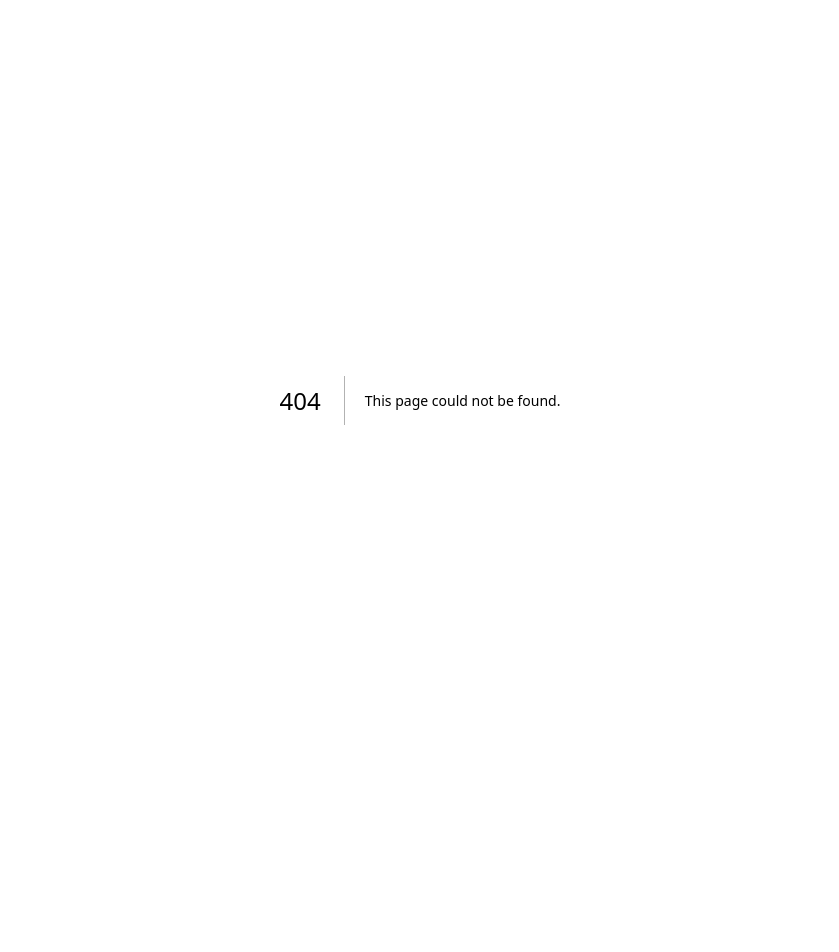
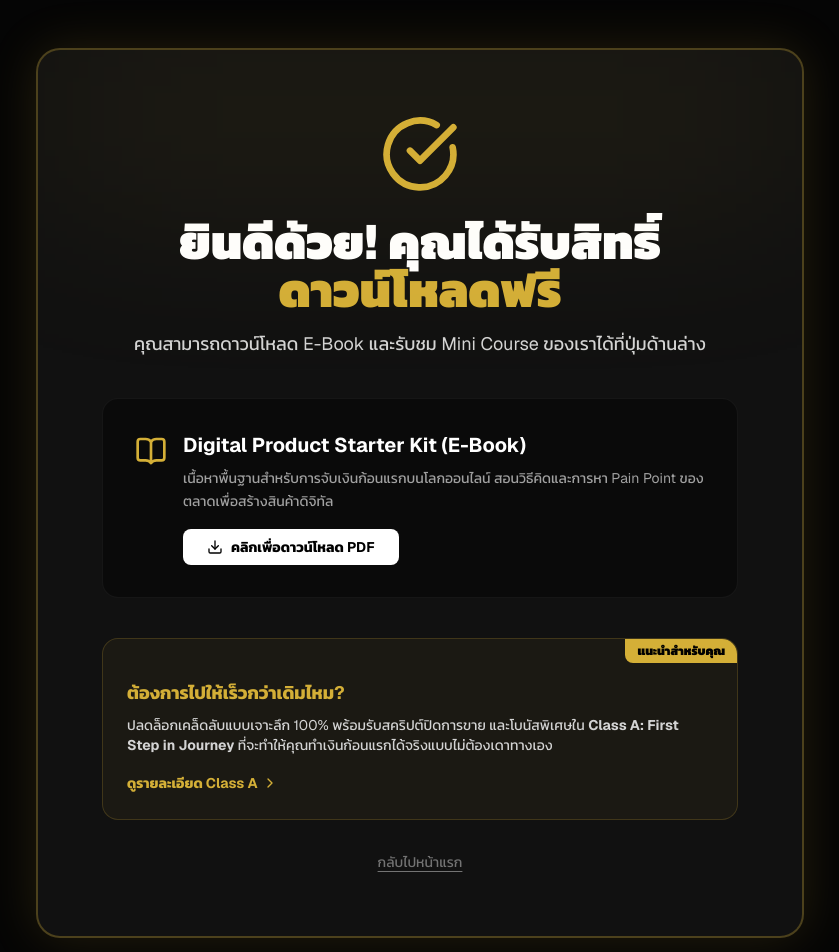
Before and after one commit to Palmmy21/BadGainz, a Next.js app: page /free/download in a window 1280 px wide. Before the commit this address had no page. Shown: the top 952 px of the page, without its empty margins (220-1059 px from the left). Before the commit the page ends 800 px from the top, so only its background shows below. Built offline with nearby package versions, Linux system fonts and the light colour scheme.

Commit message:
Disable Resend and add free download page

```diff
--- a/src/app/api/webhooks/stripe/route.ts
+++ b/src/app/api/webhooks/stripe/route.ts
@@ -44,7 +44,8 @@ export async function POST(req: Request) {
       });
       console.log("Order saved to Firebase successfully:", session.id);
 
-      // 2. Send email via Resend
+      // 2. Send email via Resend (DISABLED FOR NOW)
+      /*
       if (customerEmail) {
         await resend.emails.send({
           from: "Badgainz Team <onboarding@resend.dev>", // TODO: Change this to your verified domain later
@@ -70,6 +71,7 @@ export async function POST(req: Request) {
         });
         console.log("Welcome email sent to:", customerEmail);
       }
+      */
     } catch (err) {
       console.error("Error saving order or sending email:", err);
     }
--- /dev/null
+++ b/src/app/free/download/page.tsx
@@ -0,0 +1,67 @@
+import Link from "next/link";
+import { Download, BookOpen, ChevronRight, CheckCircle } from "lucide-react";
+import FadeIn from "@/components/FadeIn";
+
+export default function FreeDownloadPage() {
+  return (
+    <div className="min-h-screen bg-[#050505] flex items-center justify-center p-6 sm:p-12">
+      <div className="max-w-3xl w-full">
+        <FadeIn direction="up" className="bg-[#111] border-2 border-[var(--gold-primary)]/30 rounded-3xl p-8 sm:p-16 text-center shadow-[0_0_50px_rgba(212,175,55,0.15)] relative overflow-hidden">
+          {/* Abstract Glow */}
+          <div className="absolute top-0 left-1/2 -translate-x-1/2 w-full h-32 bg-[var(--gold-primary)]/10 blur-[100px] pointer-events-none" />
+
+          <CheckCircle className="w-20 h-20 text-[var(--gold-primary)] mx-auto mb-6" />
+
+          <h1 className="text-3xl sm:text-5xl font-black text-white mb-4">
+            ยินดีด้วย! คุณได้รับสิทธิ์ <br className="hidden sm:block"/> <span className="text-[var(--gold-primary)]">ดาวน์โหลดฟรี</span>
+          </h1>
+          <p className="text-lg text-neutral-300 mb-10">
+            คุณสามารถดาวน์โหลด E-Book และรับชม Mini Course ของเราได้ที่ปุ่มด้านล่าง
+          </p>
+
+          <div className="bg-black/40 border border-white/5 rounded-2xl p-6 sm:p-8 mb-10 text-left">
+            <div className="flex items-start gap-4">
+              <BookOpen className="w-8 h-8 text-[var(--gold-primary)] shrink-0 mt-1" />
+              <div>
+                <h3 className="text-white font-bold text-xl mb-2">Digital Product Starter Kit (E-Book)</h3>
+                <p className="text-neutral-400 text-sm mb-4 leading-relaxed">
+                  เนื้อหาพื้นฐานสำหรับการจับเงินก้อนแรกบนโลกออนไลน์ สอนวิธีคิดและการหา Pain Point ของตลาดเพื่อสร้างสินค้าดิจิทัล
+                </p>
+                <button
+                  onClick={() => alert("กำลังพัฒนาระบบไฟล์ดาวน์โหลด... (เชื่อม Google Drive เร็วๆนี้)")}
+                  className="inline-flex items-center gap-2 bg-white text-black font-bold px-6 py-2 rounded-lg hover:bg-[var(--gold-primary)] transition-colors text-sm"
+                >
+                  <Download className="w-4 h-4" />
+                  คลิกเพื่อดาวน์โหลด PDF
+                </button>
+              </div>
+            </div>
+          </div>
+
+          {/* Upsell to Class A */}
+          <div className="border border-[var(--gold-primary)]/20 bg-[var(--gold-primary)]/5 rounded-2xl p-6 text-left mb-8 relative overflow-hidden group hover:border-[var(--gold-primary)]/40 transition-colors">
+            <div className="absolute top-0 right-0 bg-[var(--gold-primary)] text-black text-xs font-black px-3 py-1 rounded-bl-lg">
+              แนะนำสำหรับคุณ
+            </div>
+            <h3 className="text-[var(--gold-primary)] font-bold text-lg mb-2 mt-4">ต้องการไปให้เร็วกว่าเดิมไหม?</h3>
+            <p className="text-neutral-300 text-sm mb-4">
+              ปลดล็อกเคล็ดลับแบบเจาะลึก 100% พร้อมรับสคริปต์ปิดการขาย และโบนัสพิเศษใน <strong>Class A: First Step in Journey</strong> ที่จะทำให้คุณทำเงินก้อนแรกได้จริงแบบไม่ต้องเดาทางเอง
+            </p>
+            <Link href="/#products" className="inline-flex items-center gap-1 text-[var(--gold-primary)] font-bold text-sm hover:underline">
+              ดูรายละเอียด Class A <ChevronRight className="w-4 h-4" />
+            </Link>
+          </div>
+
+          <div className="flex justify-center">
+            <Link
+              href="/"
+              className="text-neutral-500 text-sm hover:text-white transition-colors underline underline-offset-4"
+            >
+              กลับไปหน้าแรก
+            </Link>
+          </div>
+        </FadeIn>
+      </div>
+    </div>
+  );
+}
--- a/src/app/page.tsx
+++ b/src/app/page.tsx
@@ -107,15 +107,16 @@ export default function Home() {
               สำหรับผู้เริ่มต้นที่ยังไม่รู้จะจับต้นชนปลายอย่างไร เราแจกบทเรียนพื้นฐานและ E-Book ไกด์ไลน์การสร้างรายได้ออนไลน์ให้คุณไปศึกษาได้ฟรีๆ ทันที
             </p>
 
-            <form className="flex flex-col sm:flex-row gap-3">
+            <form action="/free/download" className="flex flex-col sm:flex-row gap-3">
               <input
                 type="email"
+                name="email"
                 placeholder="กรอกอีเมลของคุณที่นี่..."
                 className="flex-1 bg-black/50 border border-white/20 text-white px-6 py-4 rounded-lg focus:outline-none focus:border-[var(--gold-primary)] transition-colors"
                 required
               />
               <button
-                type="button"
+                type="submit"
                 className="bg-[var(--gold-primary)] text-black font-bold px-8 py-4 rounded-lg hover:bg-yellow-500 transition-colors whitespace-nowrap"
               >
                 ส่งข้อมูลให้ฉันเลย
```
